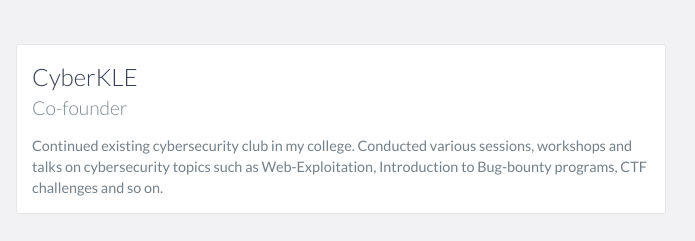
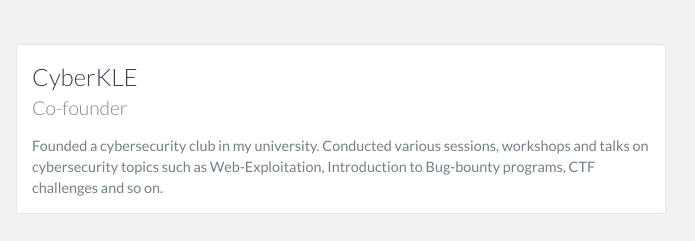
Before and after one commit to Niveshpai/my-portfolio, a website: page index.html in a window 1280 px wide. Shown: the part 1360-1601 px from the top of the page, 474-1169 px from the left. Drawn offline with nearby package versions, Linux system fonts and the light colour scheme.

Commit message:
Slight modifications in text

```diff
--- a/index.html
+++ b/index.html
@@ -94,7 +94,7 @@
                 <h3>CyberKLE</h3>
                 <h4>Co-founder</h4>
                 <p>
-                    Continued existing cybersecurity club in my college. Conducted various sessions, workshops and talks on cybersecurity topics such as Web-Exploitation, Introduction to Bug-bounty programs, CTF challenges and so on.
+                    Founded a cybersecurity club in my university. Conducted various sessions, workshops and talks on cybersecurity topics such as Web-Exploitation, Introduction to Bug-bounty programs, CTF challenges and so on.
                 </p>
             </div>
 
```
